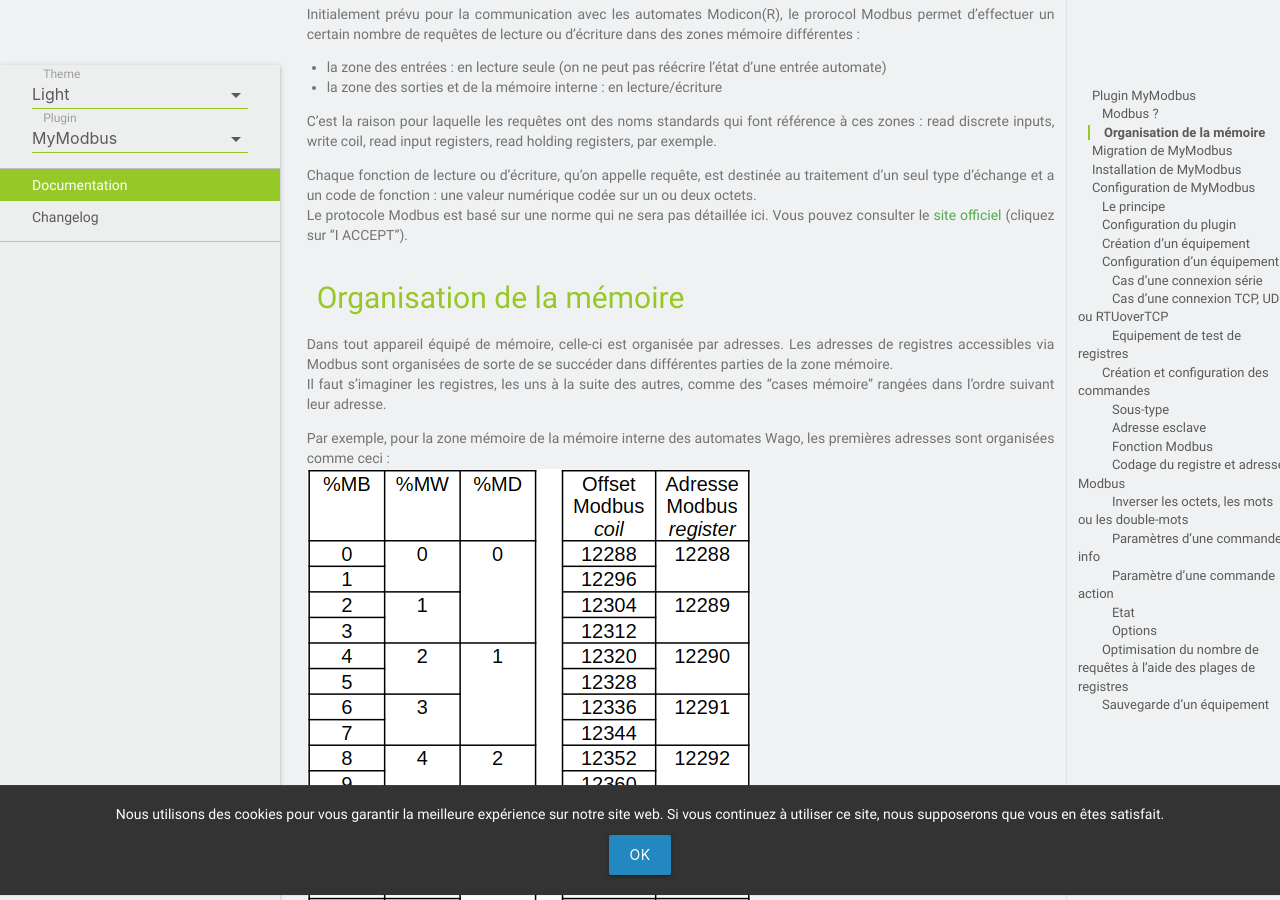
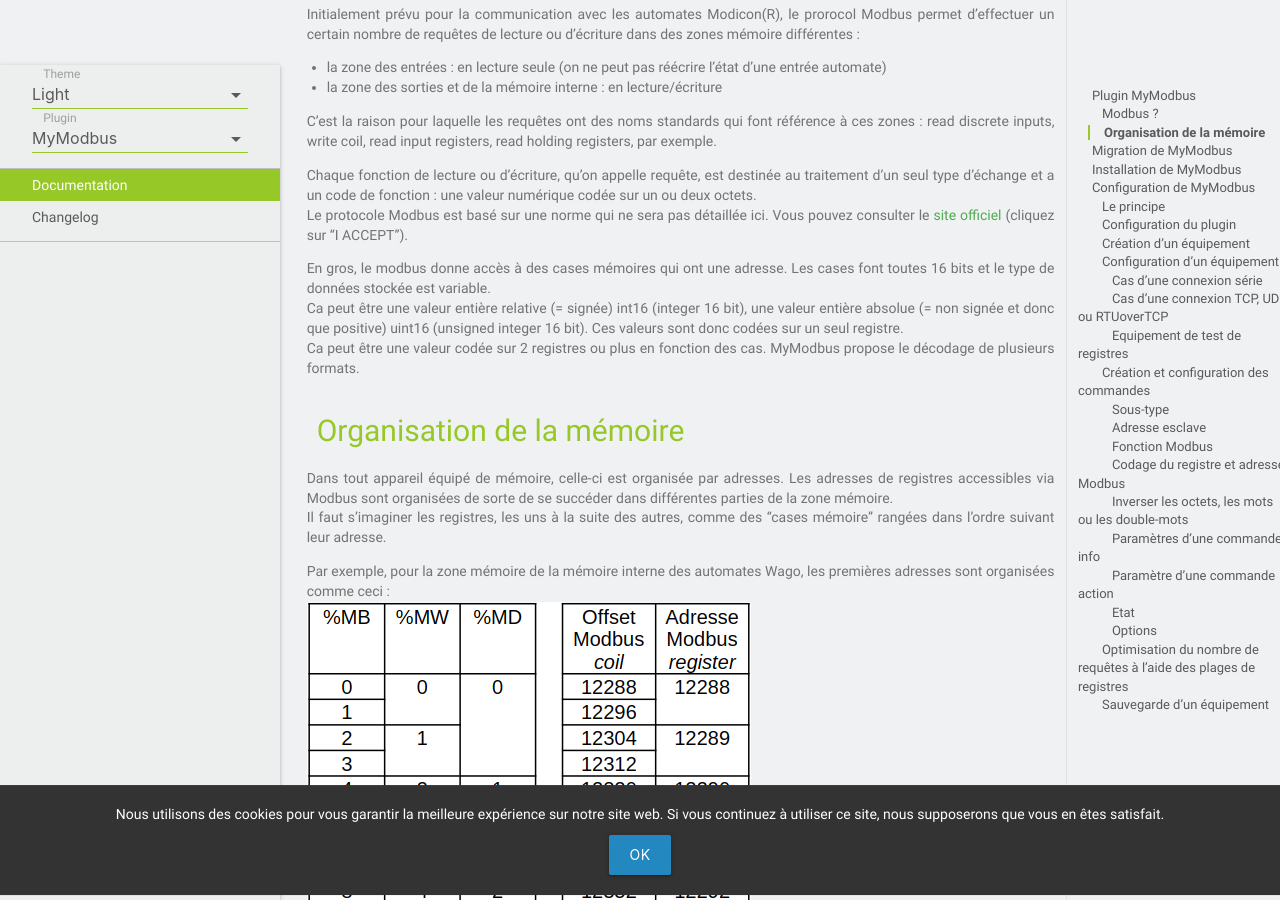
Before and after one commit to MrWaloo/jeedom-plugins-doc, a Jekyll site: the page built from docs/fr_FR/mymodbus_doc.md, in a window 1280 px wide and 900 px high, scrolled down 457 px. Built offline with Jekyll 4.4.1, drawn with Linux system fonts in a browser that asks for light colours; emoji names are drawn with the system emoji font; our own code applies the rules of GitHub Pages for plain Markdown files.

Commit message:
Update mymodbus_doc.md

```diff
--- a/docs/fr_FR/mymodbus_doc.md
+++ b/docs/fr_FR/mymodbus_doc.md
@@ -25,6 +25,13 @@ Chaque fonction de lecture ou d'écriture, qu'on appelle requête, est destinée
 et a un code de fonction : une valeur numérique codée sur un ou deux octets.
 Le protocole Modbus est basé sur une norme qui ne sera pas détaillée ici. Vous pouvez consulter le
 [site officiel](https://modbus.org/specs.php) (cliquez sur "I ACCEPT").
+
+En gros, le modbus donne accès à des cases mémoires qui ont une adresse. Les cases font toutes 16 bits et le type de
+données stockée est variable.
+Ca peut être une valeur entière relative (= signée) int16 (integer 16 bit), une valeur entière absolue (= non signée
+et donc que positive) uint16 (unsigned integer 16 bit). Ces valeurs sont donc codées sur un seul registre.
+Ca peut être une valeur codée sur 2 registres ou plus en fonction des cas. MyModbus propose le décodage de plusieurs
+formats.
 
 ## Organisation de la mémoire
 
```
